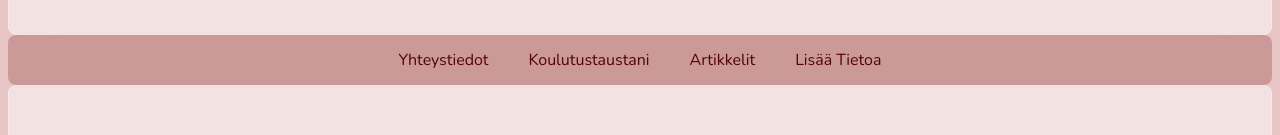
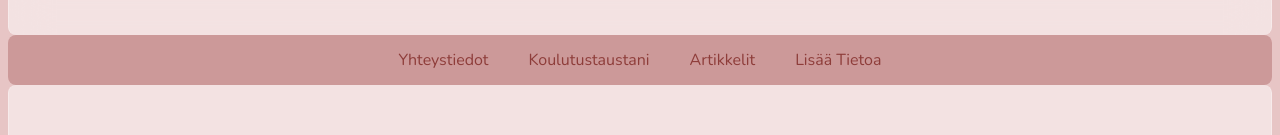
Before and after one commit to Lord-of-Waffles/KrissenSivu, a plain HTML site: page index.html in a window 1280 px wide. Shown: the part 258-393 px from the top of the page. Drawn offline with nearby package versions, Linux system fonts and the light colour scheme.

Commit message:
changing navbar links

```diff
--- a/indexstyle.css
+++ b/indexstyle.css
@@ -8,7 +8,9 @@ body {
     text-decoration: none;
     }
     .navbar a:link {
-        color: rgb(83, 4, 4);    }
+        color: rgb(142, 61, 58);
+        text-decoration: none;
+    }
 
 
   /* Common styles */
```
Also changed, not shown: 1 other file.
